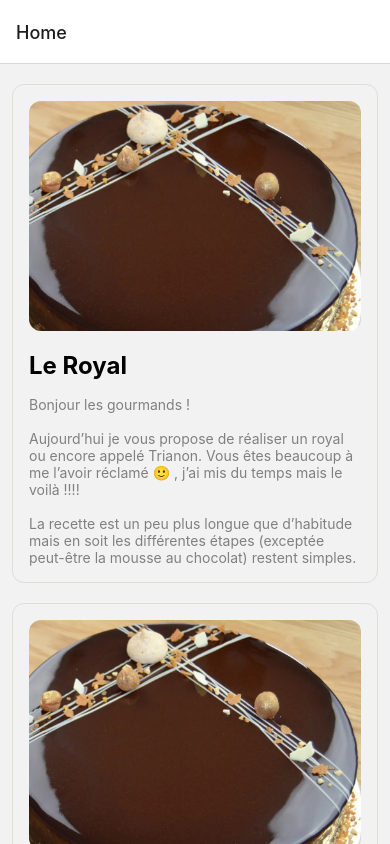
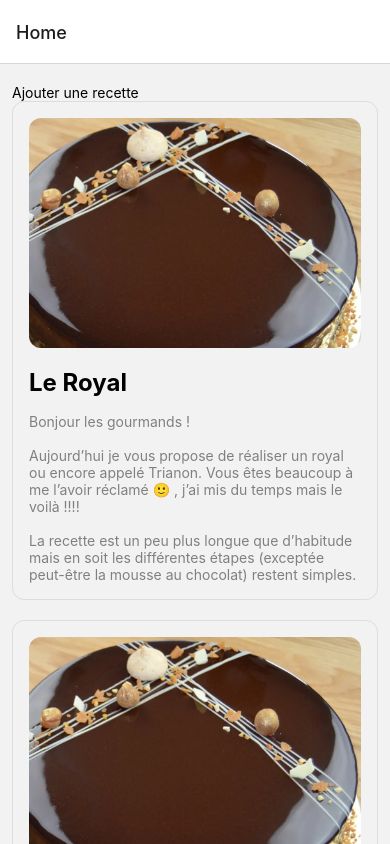
Before and after one commit to stantanasi/cookbook, a React Native app: screen /Home in a window 390 px wide. Built offline with nearby package versions, Linux system fonts and the light colour scheme; what expo-linking would draw is missing.

Commit message:
feat(home): navigate to recipe save screen

```diff
--- a/screens/home/HomeScreen.tsx
+++ b/screens/home/HomeScreen.tsx
@@ -1,4 +1,4 @@
-import { FlatList, Pressable, StyleSheet, View } from 'react-native';
+import { FlatList, Pressable, StyleSheet, Text, View } from 'react-native';
 import { recipes } from '../../data/recipes';
 import { NativeStackScreenProps } from '@react-navigation/native-stack';
 import { RootStackParamList } from '../../navigation/types';
@@ -19,6 +19,11 @@ export default function HomeScreen({ navigation }: Props) {
         )}
         contentContainerStyle={styles.recipes}
         ItemSeparatorComponent={() => <View style={{ height: 20 }} />}
+        ListHeaderComponent={() => (
+          <Pressable onPress={() => navigation.navigate('RecipeSave', {})}>
+            <Text>Ajouter une recette</Text>
+          </Pressable>
+        )}
       />
     </View>
   );
```
